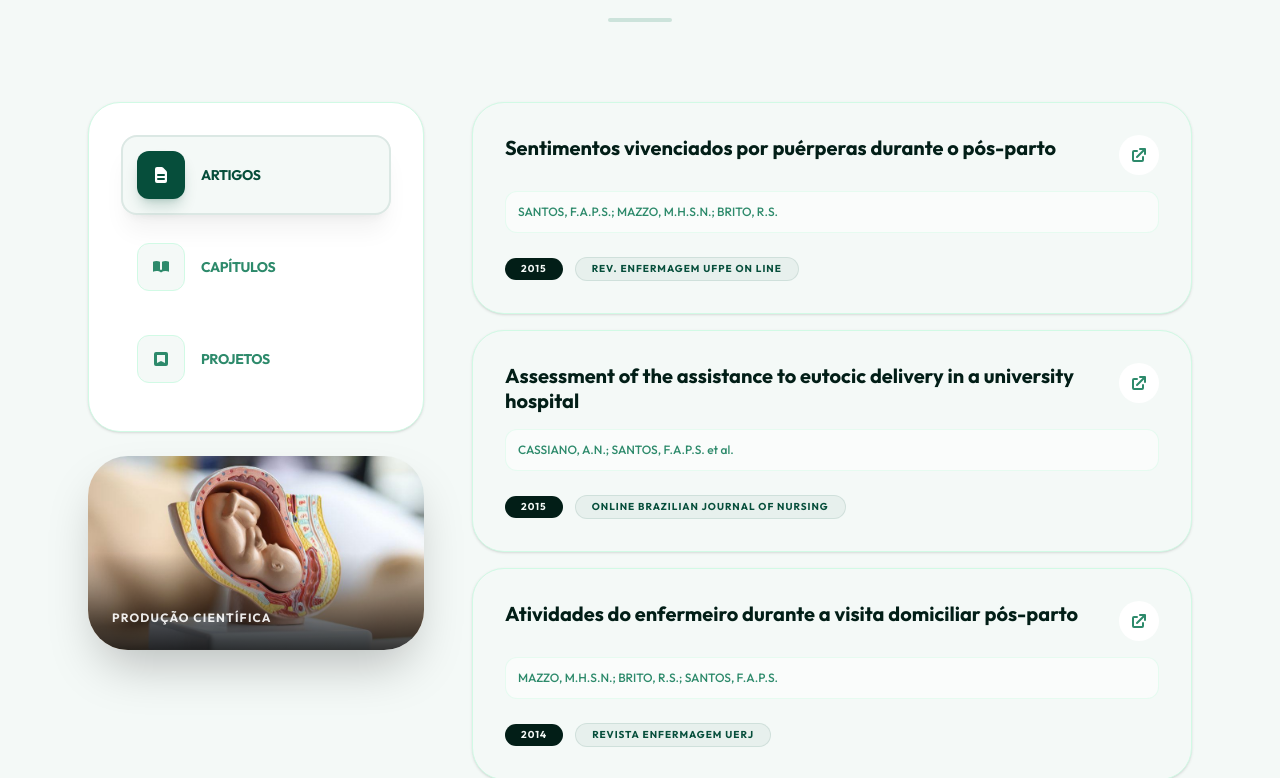
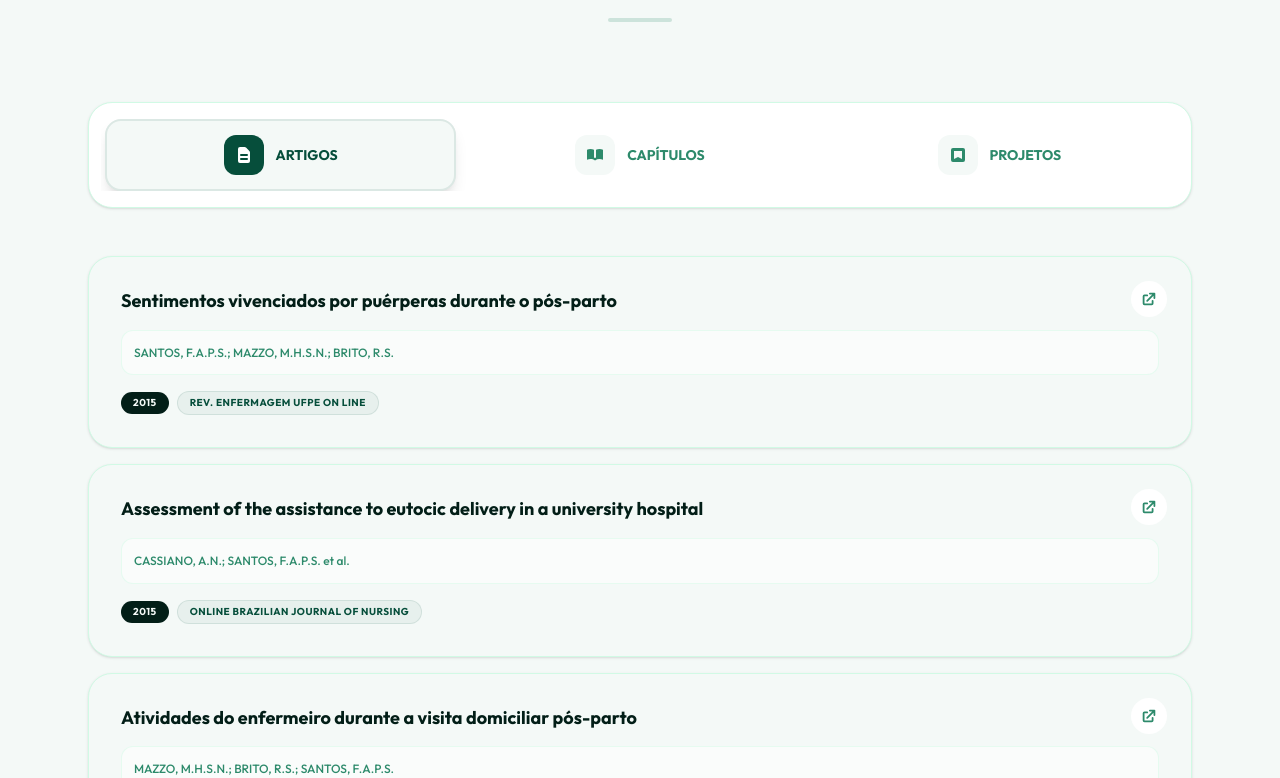
Before and after one commit to MauricioSts/flaviaandreia, a React (Vite) app: page / in a window 1280 px wide. Shown: the part 7102-7880 px from the top of the page. Built offline with nearby package versions, Linux system fonts and the light colour scheme.

Commit message:
fix bugs etccccc

```diff
--- a/src/components/Publications.jsx
+++ b/src/components/Publications.jsx
@@ -36,12 +36,12 @@ export default function Publications() {
     const data = activeTab === 'articles' ? articles : activeTab === 'chapters' ? bookChapters : projects
 
     return (
-        <section id="publications" className="py-24 sm:py-32 bg-surface overflow-hidden">
-            <div className="max-w-6xl mx-auto px-6">
+        <section id="publications" className="py-16 sm:py-24 lg:py-32 bg-surface overflow-hidden">
+            <div className="max-w-6xl mx-auto px-4 sm:px-6">
                 {/* Section Header */}
-                <div className="text-center mb-16 sm:mb-20 max-w-2xl mx-auto">
-                    <span className="text-[10px] font-bold text-primary uppercase tracking-[0.3em] mb-4 block">Produção Científica</span>
-                    <h2 className="text-4xl sm:text-5xl font-bold tracking-tight mb-6">
+                <div className="text-center mb-12 sm:mb-16 lg:mb-20 max-w-2xl mx-auto">
+                    <span className="text-[10px] font-bold text-primary uppercase tracking-[0.3em] mb-3 sm:mb-4 block">Produção Científica</span>
+                    <h2 className="text-3xl sm:text-4xl lg:text-5xl font-bold tracking-tight mb-4 sm:mb-6">
                         Ciência que transforma.
                         <br />
                         <span className="text-text-secondary font-medium">Pesquisa que inspira.</span>
@@ -49,21 +49,20 @@ export default function Publications() {
                     <div className="w-16 h-1 bg-secondary/20 mx-auto rounded-full" />
                 </div>
 
-                <div className="grid lg:grid-cols-12 gap-8 lg:gap-12 items-start">
-                    {/* Sidebar: Tabs */}
-                    <div className="lg:col-span-4 space-y-6 lg:sticky lg:top-32">
-                        <div className="bg-surface-secondary p-4 sm:p-6 lg:p-8 rounded-[32px] border border-border-light shadow-sm">
-                            <div className="flex flex-row lg:flex-col gap-2 sm:gap-3 overflow-x-auto lg:overflow-visible pb-2 lg:pb-0 -mx-2 px-2 sm:mx-0 sm:px-0">
+                {/* Mobile-First Tabs */}
+                <div className="mb-8 sm:mb-12">
+                    <div className="bg-surface-secondary p-3 sm:p-4 rounded-3xl border border-border-light shadow-sm">
+                        <div className="flex gap-2 overflow-x-auto scrollbar-hide -mx-1 px-1">
                             {tabs.map((tab) => (
                                 <button
                                     key={tab.id}
                                     onClick={() => setActiveTab(tab.id)}
-                                        className={`group relative flex items-center gap-3 sm:gap-4 p-3 sm:p-4 rounded-2xl transition-all duration-300 outline-none whitespace-nowrap flex-shrink-0 lg:w-full ${activeTab === tab.id ? 'bg-surface shadow-xl shadow-black/5' : 'hover:bg-surface/50'}`}
+                                    className={`relative flex items-center justify-center gap-2 sm:gap-3 px-4 sm:px-6 py-3 sm:py-4 rounded-2xl transition-all duration-300 outline-none whitespace-nowrap flex-1 min-w-[100px] ${activeTab === tab.id ? 'bg-surface shadow-lg' : 'hover:bg-surface/50'}`}
                                 >
-                                        <div className={`w-10 h-10 sm:w-12 sm:h-12 rounded-xl flex items-center justify-center transition-colors duration-300 flex-shrink-0 ${activeTab === tab.id ? 'bg-primary text-white shadow-lg shadow-primary/20' : 'bg-surface text-text-tertiary border border-border-light group-hover:bg-surface-secondary'}`}>
-                                            <tab.icon size={18} className="sm:w-5 sm:h-5" />
+                                    <div className={`w-8 h-8 sm:w-10 sm:h-10 rounded-xl flex items-center justify-center transition-colors duration-300 ${activeTab === tab.id ? 'bg-primary text-white' : 'bg-surface text-text-tertiary'}`}>
+                                        <tab.icon size={16} className="sm:w-5 sm:h-5" />
                                     </div>
-                                        <span className={`text-xs sm:text-sm font-bold tracking-tight uppercase transition-colors ${activeTab === tab.id ? 'text-primary' : 'text-text-tertiary'}`}>
+                                    <span className={`text-xs sm:text-sm font-bold uppercase transition-colors hidden sm:inline ${activeTab === tab.id ? 'text-primary' : 'text-text-tertiary'}`}>
                                         {tab.label}
                                     </span>
                                     {activeTab === tab.id && (
@@ -77,23 +76,9 @@ export default function Publications() {
                             ))}
                         </div>
                     </div>
-
-                        {/* Secondary Image - Hidden on mobile */}
-                        <div className="relative group rounded-[40px] overflow-hidden shadow-2xl hidden lg:block">
-                            <img
-                                src="/images/pesquisa.jpeg"
-                                alt="Pesquisa"
-                                className="w-full h-auto transform group-hover:scale-105 transition-transform duration-700"
-                            />
-                            <div className="absolute inset-x-0 bottom-0 h-1/2 bg-gradient-to-t from-black/80 to-transparent" />
-                            <div className="absolute bottom-6 left-6 right-6 text-white text-xs font-bold uppercase tracking-widest opacity-90">
-                                Produção Científica
-                            </div>
-                        </div>
                 </div>
 
-                    {/* Content List */}
-                    <div className="lg:col-span-8">
+                {/* Content List - Mobile Optimized */}
                 <AnimatePresence mode="wait">
                     <motion.div
                         key={activeTab}
@@ -104,56 +89,63 @@ export default function Publications() {
                         className="space-y-3 sm:space-y-4"
                     >
                         {data.map((item, i) => (
-                                    <div
+                            <motion.div
                                 key={i}
-                                        className="group relative bg-surface p-5 sm:p-6 lg:p-8 rounded-[24px] sm:rounded-[32px] border border-border-light shadow-sm hover:shadow-xl hover:shadow-black/5 transition-all duration-500"
+                                initial={{ opacity: 0, y: 10 }}
+                                animate={{ opacity: 1, y: 0 }}
+                                transition={{ delay: i * 0.05 }}
+                                className="group relative bg-surface p-4 sm:p-6 lg:p-8 rounded-2xl sm:rounded-3xl border border-border-light shadow-sm hover:shadow-xl hover:shadow-black/5 transition-all duration-500"
                             >
                                 <div className="flex flex-col gap-3 sm:gap-4">
-                                            <div className="flex justify-between items-start gap-3 sm:gap-4">
-                                                <h4 className="text-base sm:text-lg lg:text-xl font-bold text-text-primary leading-tight group-hover:text-primary transition-colors">
+                                    {/* Title */}
+                                    <h4 className="text-sm sm:text-base lg:text-lg font-bold text-text-primary leading-snug group-hover:text-primary transition-colors pr-8">
                                         {item.title}
                                     </h4>
-                                                <div className="flex-shrink-0 w-9 h-9 sm:w-10 sm:h-10 rounded-full bg-surface-secondary flex items-center justify-center text-text-tertiary group-hover:bg-primary/10 group-hover:text-primary transition-all">
-                                                    <HiExternalLink size={18} className="sm:w-5 sm:h-5" />
-                                                </div>
-                                            </div>
 
+                                    {/* Authors */}
                                     {item.authors && (
-                                                <p className="text-[11px] sm:text-xs font-medium text-text-tertiary bg-surface-secondary/50 p-2.5 sm:p-3 rounded-xl border border-border-light/50">
+                                        <p className="text-[10px] sm:text-xs font-medium text-text-tertiary bg-surface-secondary/50 p-2 sm:p-3 rounded-xl border border-border-light/50 leading-relaxed">
                                             {item.authors}
                                         </p>
                                     )}
 
-                                            <div className="flex flex-wrap items-center gap-2 sm:gap-3 pt-1 sm:pt-2">
-                                                <span className="text-[9px] sm:text-[10px] font-bold px-3 sm:px-4 py-1.5 rounded-full bg-text-primary text-surface uppercase tracking-widest leading-none">
+                                    {/* Tags */}
+                                    <div className="flex flex-wrap items-center gap-2">
+                                        <span className="text-[9px] sm:text-[10px] font-bold px-3 py-1.5 rounded-full bg-text-primary text-surface uppercase tracking-wider leading-none">
                                             {item.year || item.period}
                                         </span>
                                         {item.journal && (
-                                                    <span className="text-[9px] sm:text-[10px] font-bold px-3 sm:px-4 py-1.5 rounded-full bg-primary/5 text-primary border border-primary/10 uppercase tracking-widest leading-none">
+                                            <span className="text-[9px] sm:text-[10px] font-bold px-3 py-1.5 rounded-full bg-primary/5 text-primary border border-primary/10 uppercase tracking-wider leading-none line-clamp-1">
                                                 {item.journal}
                                             </span>
                                         )}
                                         {item.role && (
-                                                    <span className={`text-[9px] sm:text-[10px] font-bold px-3 sm:px-4 py-1.5 rounded-full uppercase tracking-widest leading-none border ${item.role === 'Coordenadora' ? 'bg-primary/5 text-primary border-primary/20' : 'bg-surface-secondary text-text-secondary border-border'}`}>
+                                            <span className={`text-[9px] sm:text-[10px] font-bold px-3 py-1.5 rounded-full uppercase tracking-wider leading-none border ${item.role === 'Coordenadora' ? 'bg-primary/5 text-primary border-primary/20' : 'bg-surface-secondary text-text-secondary border-border'}`}>
                                                 {item.role}
                                             </span>
                                         )}
                                     </div>
                                 </div>
+
+                                {/* External Link Icon */}
+                                <div className="absolute top-4 sm:top-6 right-4 sm:right-6 w-8 h-8 sm:w-9 sm:h-9 rounded-full bg-surface-secondary flex items-center justify-center text-text-tertiary group-hover:bg-primary/10 group-hover:text-primary transition-all">
+                                    <HiExternalLink size={16} className="sm:w-[18px] sm:h-[18px]" />
                                 </div>
+                            </motion.div>
                         ))}
                     </motion.div>
                 </AnimatePresence>
 
-                        <div className="mt-8 sm:mt-12 text-center lg:text-left pt-8 sm:pt-12 border-t border-border-light">
+                {/* Lattes Link */}
+                <div className="mt-8 sm:mt-12 text-center pt-8 sm:pt-12 border-t border-border-light">
                     <a
                         href="https://lattes.cnpq.br/9993128048836468"
                         target="_blank"
                         rel="noopener noreferrer"
-                                className="inline-flex items-center gap-3 sm:gap-4 text-sm font-bold text-primary hover:text-primary-dark transition-all group"
+                        className="inline-flex items-center gap-3 sm:gap-4 text-sm font-bold text-primary hover:text-primary-dark transition-all group active:scale-95"
                     >
-                                <div className="w-10 h-10 rounded-full bg-primary/10 flex items-center justify-center group-hover:bg-primary group-hover:text-white transition-all">
-                                    <HiExternalLink size={18} />
+                        <div className="w-10 h-10 sm:w-12 sm:h-12 rounded-full bg-primary/10 flex items-center justify-center group-hover:bg-primary group-hover:text-white transition-all">
+                            <HiExternalLink size={18} className="sm:w-5 sm:h-5" />
                         </div>
                         <span className="border-b-2 border-primary/20 group-hover:border-primary transition-all">
                             Perfil completo no Lattes
@@ -161,8 +153,6 @@ export default function Publications() {
                     </a>
                 </div>
             </div>
-                </div>
-            </div>
         </section>
     )
 }
--- a/src/index.css
+++ b/src/index.css
@@ -313,3 +313,21 @@ textarea {
     padding-bottom: max(1rem, env(safe-area-inset-bottom));
   }
 }
+
+/* Hide scrollbar for horizontal scroll */
+.scrollbar-hide {
+  -ms-overflow-style: none;
+  scrollbar-width: none;
+}
+
+.scrollbar-hide::-webkit-scrollbar {
+  display: none;
+}
+
+/* Line clamp utility */
+.line-clamp-1 {
+  overflow: hidden;
+  display: -webkit-box;
+  -webkit-box-orient: vertical;
+  -webkit-line-clamp: 1;
+}
```
Also changed, not shown: public/images/research.png (deleted). Lines whose indentation alone changed are shown as unchanged.
